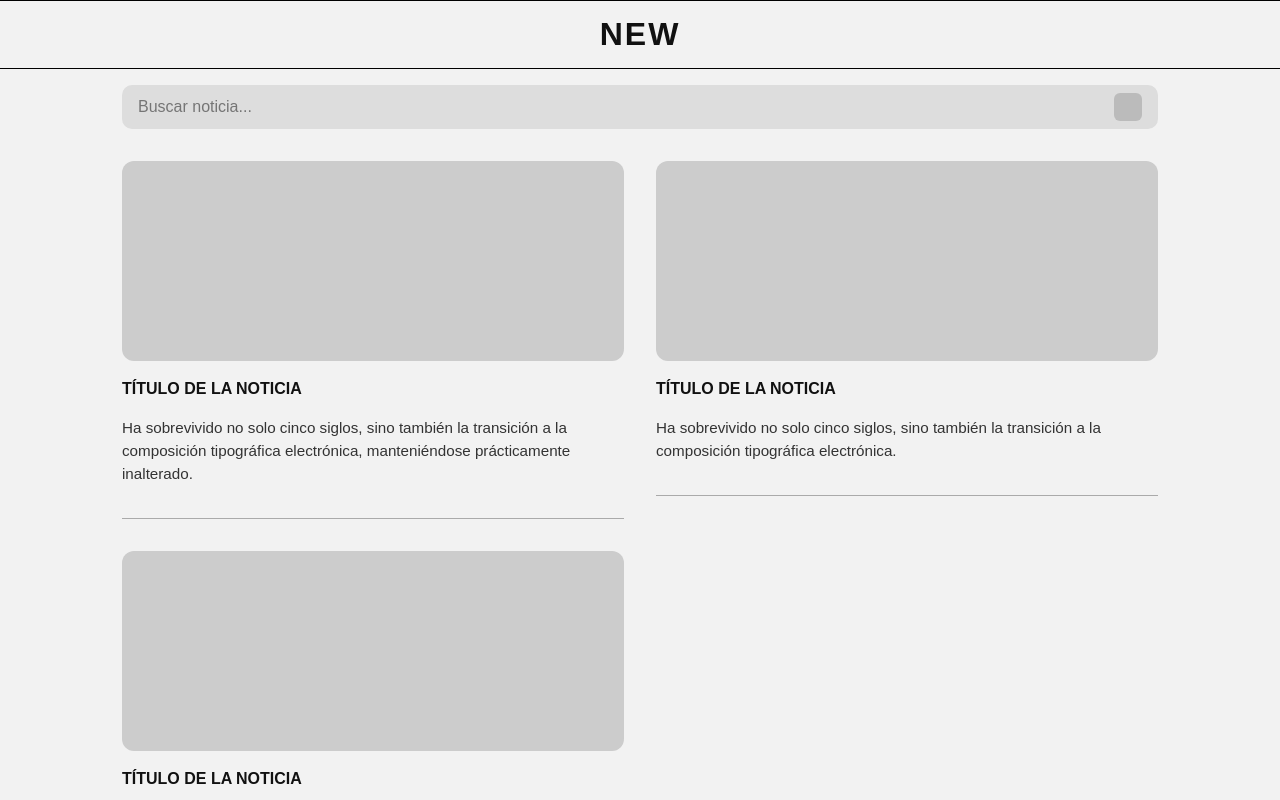
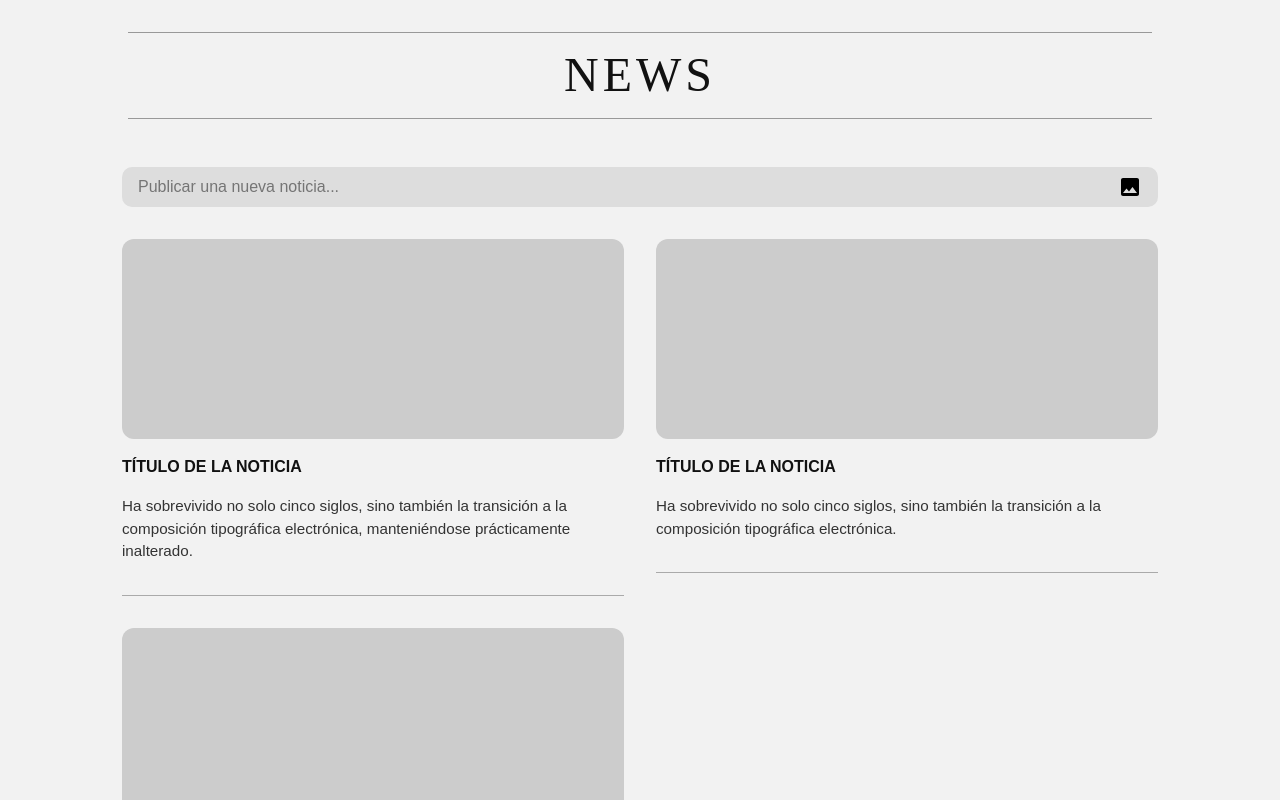
Before and after one commit to jhoanclaure/flatCMS-frontend, a React (Vite) app: page / in a window 1280 px wide. Shown: the top 800 px of the page. Built offline with nearby package versions, Linux system fonts and the light colour scheme.

Commit message:
Refactor: Mejorando UI / UX

```diff
--- a/package.json
+++ b/package.json
@@ -12,6 +12,7 @@
   "dependencies": {
     "react": "^19.2.0",
     "react-dom": "^19.2.0",
+    "react-icons": "^5.5.0",
     "react-router-dom": "^7.13.1"
   },
   "devDependencies": {
--- a/src/components/layout/Header.css
+++ b/src/components/layout/Header.css
@@ -1,6 +1,11 @@
 .header {
   text-align: center;
-  padding: 2rem 0 1rem 0;
+  padding: 1rem 0 1rem 0;
+
+  position: sticky;
+  top: 0;
+  background-color: #F2F2F2;
+  z-index: 100;
 }
 
 .header-title {
--- a/src/components/layout/Header.tsx
+++ b/src/components/layout/Header.tsx
@@ -1,22 +1,13 @@
+import "./Header.css";
+
 const Header = () => {
   return (
-    <header style={styles.header}>
-      <h1 style={styles.title}>NEW</h1>
+    <header className="header">
+      <div className="header-line"></div>
+      <h1 className="header-title">NEWS</h1>
+      <div className="header-line"></div>
     </header>
   );
 };
 
-const styles = {
-  header: {
-    textAlign: "center" as const,
-    padding: "1rem 0",
-    borderTop: "1px solid #000",
-    borderBottom: "1px solid #000",
-  },
-  title: {
-    fontSize: "2rem",
-    letterSpacing: "2px",
-  },
-};
-
 export default Header;
--- a/src/components/news/SearchBar.css
+++ b/src/components/news/SearchBar.css
@@ -18,6 +18,6 @@
 .search-icon {
   width: 28px;
   height: 28px;
-  background: #bbb;
+  background: #000000;
   border-radius: 6px;
 }
--- a/src/components/news/SearchBar.tsx
+++ b/src/components/news/SearchBar.tsx
@@ -1,14 +1,15 @@
 import "./SearchBar.css";
+import { IoMdImage } from "react-icons/io";
 
 const SearchBar = () => {
   return (
     <div className="search-container">
       <input
         type="text"
-        placeholder="Buscar noticia..."
+        placeholder="Publicar una nueva noticia..."
         className="search-input"
       />
-      <div className="search-icon" />
+      <IoMdImage style={{ fontSize: "24px", color: "black" }} />
     </div>
   );
 };
```
Also changed, not shown: 1 other file (tests, documents, lock files or other folders).
